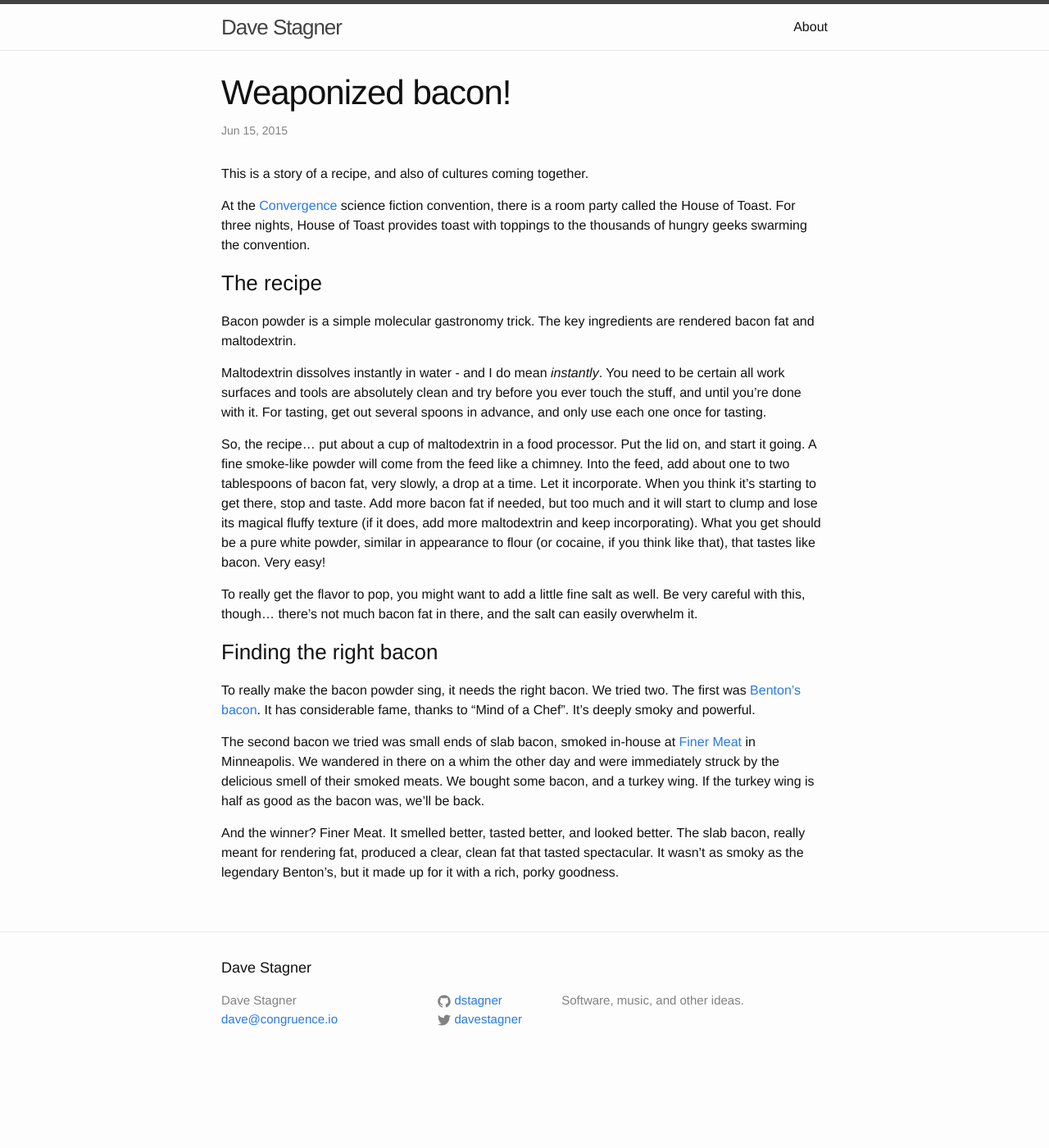
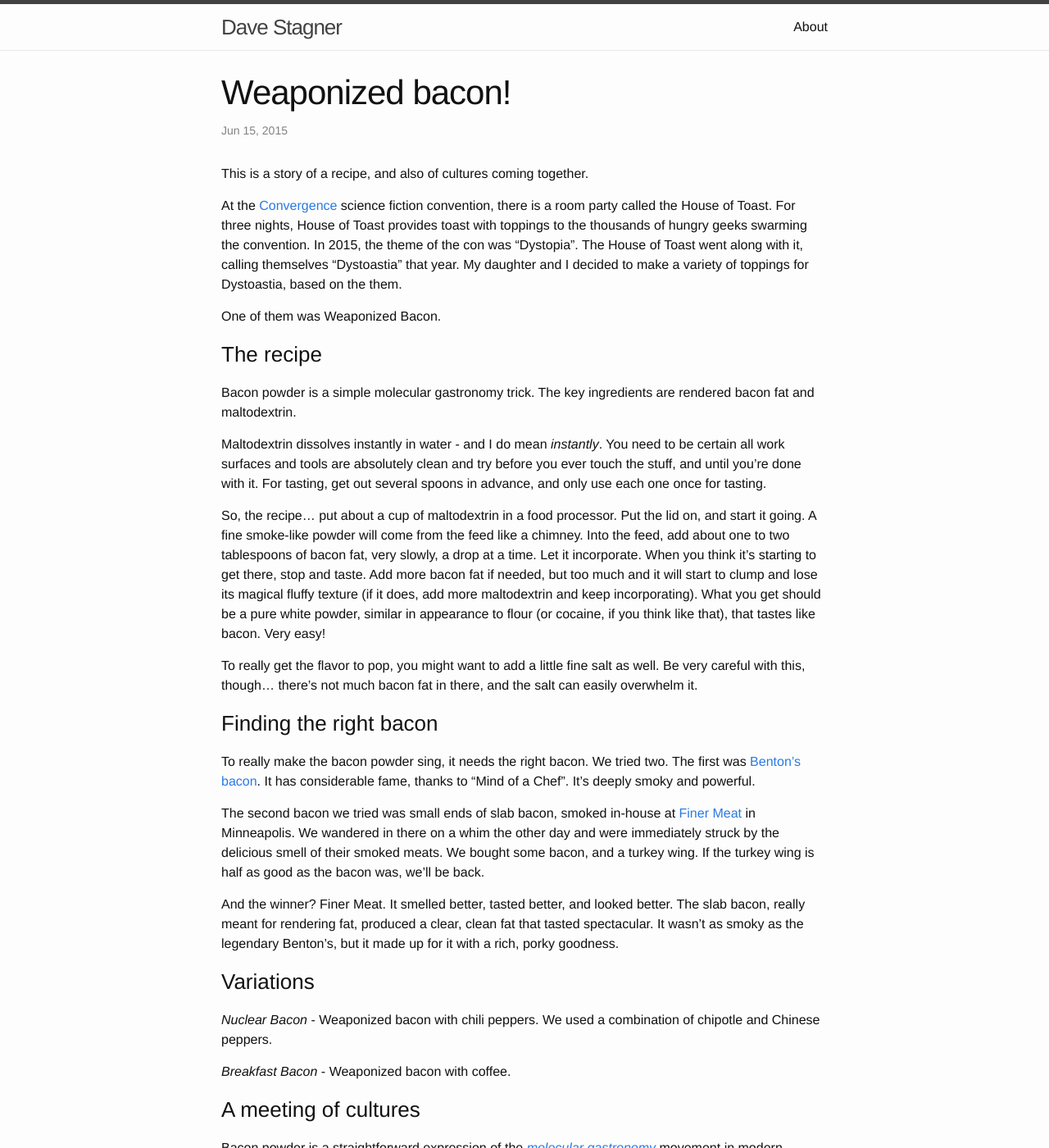
Before and after one commit to dstagner/dstagner.github.io, a Jekyll site: the page built from _posts/2015-06-15-weaponized-bacon.md, in a window 1280 px wide and 1400 px high. Shown: the whole window at 82% size. Built offline with Jekyll 4.4.1, drawn with Linux system fonts in a browser that asks for light colours; comment, search, counter and statistics services are not loaded; some of the changed text lies outside the part shown.

Commit message:
weaponized bacon updates

```diff
--- a/_posts/2015-06-15-weaponized-bacon.md
+++ b/_posts/2015-06-15-weaponized-bacon.md
@@ -8,7 +8,9 @@ published: true
 
 This is a story of a recipe, and also of cultures coming together.
 
-At the [Convergence](http://convergence-con.org) science fiction convention, there is a room party called the House of Toast. For three nights, House of Toast provides toast with toppings to the thousands of hungry geeks swarming the convention.
+At the [Convergence](http://convergence-con.org) science fiction convention, there is a room party called the House of Toast. For three nights, House of Toast provides toast with toppings to the thousands of hungry geeks swarming the convention. In 2015, the theme of the con was "Dystopia". The House of Toast went along with it, calling themselves "Dystoastia" that year. My daughter and I decided to make a variety of toppings for Dystoastia, based on the them.
+
+One of them was Weaponized Bacon.
 
 ### The recipe
 
@@ -27,3 +29,15 @@ To really make the bacon powder sing, it needs the right bacon. We tried two. Th
 The second bacon we tried was small ends of slab bacon, smoked in-house at [Finer Meat](http://www.finermeatco.com/) in Minneapolis. We wandered in there on a whim the other day and were immediately struck by the delicious smell of their smoked meats. We bought some bacon, and a turkey wing. If the turkey wing is half as good as the bacon was, we'll be back.
 
 And the winner? Finer Meat. It smelled better, tasted better, and looked better. The slab bacon, really meant for rendering fat, produced a clear, clean fat that tasted spectacular. It wasn't as smoky as the legendary Benton's, but it made up for it with a rich, porky goodness.
+
+### Variations
+
+*Nuclear Bacon* - Weaponized bacon with chili peppers. We used a combination of chipotle and Chinese peppers.
+
+*Breakfast Bacon* - Weaponized bacon with coffee.
+
+### A meeting of cultures
+
+Bacon powder is a straightforward expression of the [_molecular gastronomy_](https://en.wikipedia.org/wiki/Molecular_gastronomy) movement in modern cuisine. Making powders from fats and maltodextrin originated in industrial foods (think of the cheese powder on a Cheeto). Science fiction has a grand tradition of applying hi-tech fantasy to foods. And love of bacon is so deep, it practically has its own fandom.
+
+People were *excited*. Weaponized bacon was a hit! The name, the concept, and the audience all came together. People who would never visit an exotic or experimental restaurant were lined up to try it. It spoke to them.
```
